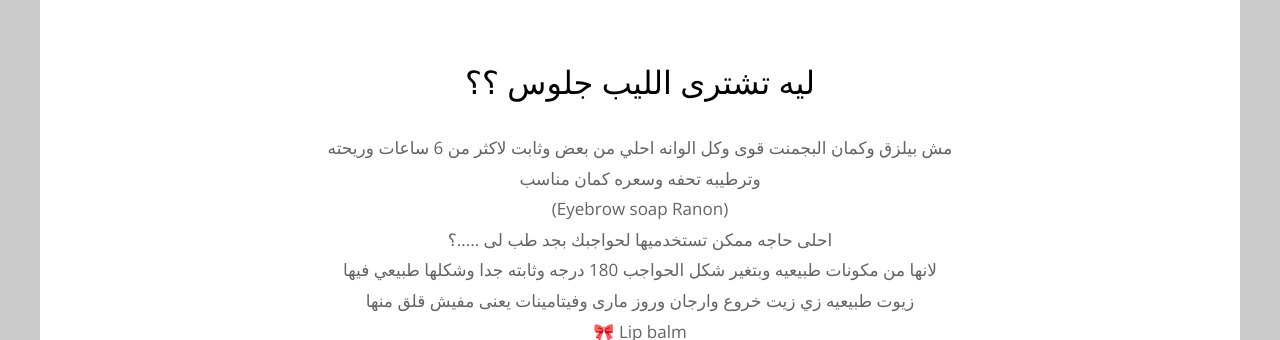
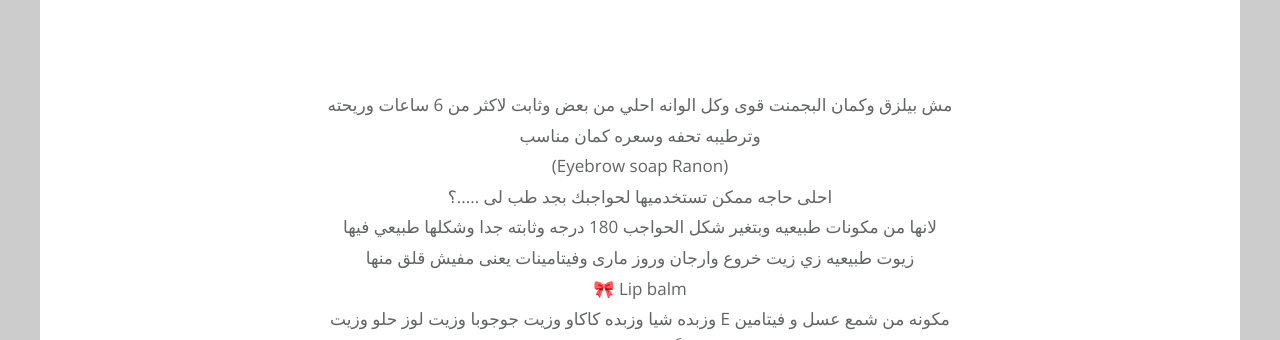
Before and after one commit to ranonGloss/ranongloss, a plain HTML site: page index.html in a window 1280 px wide. Shown: the part 460-800 px from the top of the page. Drawn offline with nearby package versions, Linux system fonts and the light colour scheme.

Commit message:
Update index.html

```diff
--- a/index.html
+++ b/index.html
@@ -52,7 +52,7 @@ https://templatemo.com/tm-539-simple-house
       <main>
         <header class="row tm-welcome-section">
           <h2 class="col-12 text-center tm-section-title">
-            ليه تشترى الليب جلوس ؟؟
+
           </h2>
           <p class="col-12 text-center">
           مش بيلزق وكمان البجمنت قوى وكل الوانه احلي من بعض وثابت لاكثر من 6 ساعات وريحته وترطيبه تحفه وسعره كمان مناسب
```
